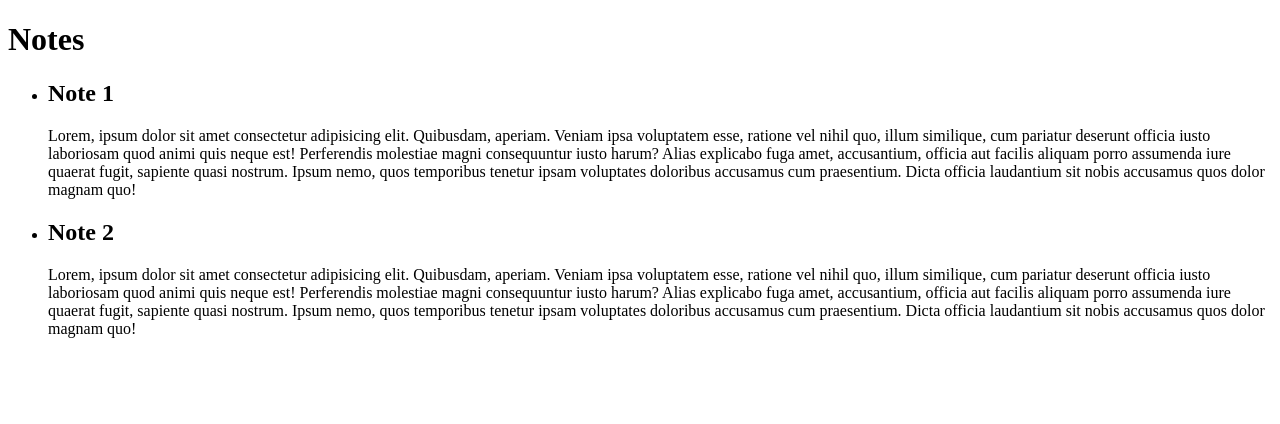
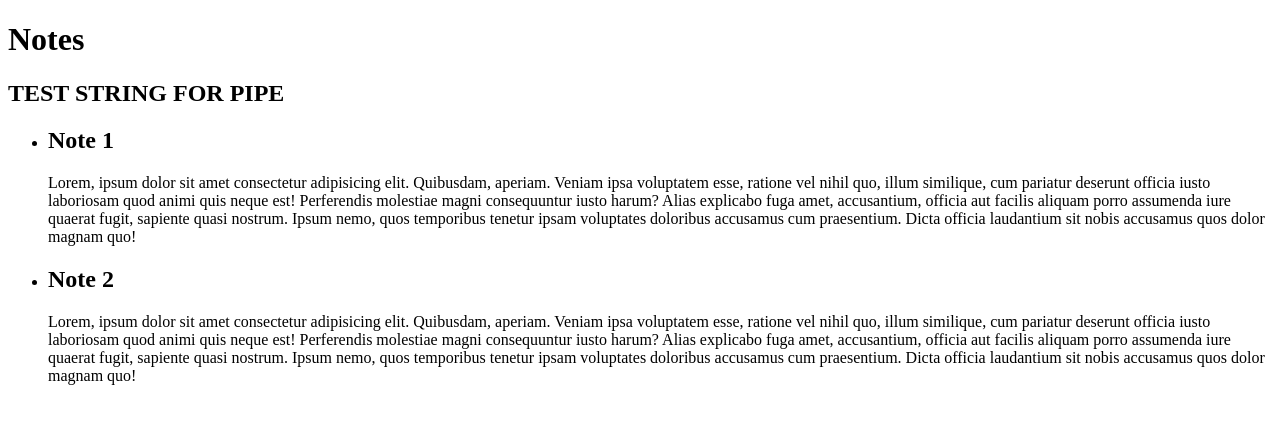
Before and after one commit to AlexanderGridin/g-notes, an Angular app in the folder angular/sandbox/: page / in a window 1280 px wide. Shown: the top 424 px of the page. Built offline with nearby package versions, Linux system fonts and the light colour scheme.

Commit message:
angular/pipes created and filled

```diff
--- a/angular/sandbox/src/app/app.module.ts
+++ b/angular/sandbox/src/app/app.module.ts
@@ -4,10 +4,10 @@ import { BrowserModule } from '@angular/platform-browser';
 import { AppRoutingModule } from './app-routing.module';
 import { AppComponent } from './app.component';
 import { NotesListComponent } from './components/notes-list/notes-list.component';
-import { INJECTION_TOKEN } from './components/notes-list/notes-list.component';
+import { TestPipePipe } from './pipes/test-pipe/test-pipe.pipe';
 
 @NgModule({
-  declarations: [AppComponent, NotesListComponent],
+  declarations: [AppComponent, NotesListComponent, TestPipePipe],
   imports: [BrowserModule, AppRoutingModule],
   providers: [],
   bootstrap: [AppComponent],
--- a/angular/sandbox/src/app/components/notes-list/notes-list.component.html
+++ b/angular/sandbox/src/app/components/notes-list/notes-list.component.html
@@ -1,3 +1,5 @@
+<h2>{{ str | testPipe: 21:55 }}</h2>
+
 <ul *ngIf="notes">
   <li *ngFor="let note of notes">
     <h2>{{ note.title }}</h2>
--- a/angular/sandbox/src/app/components/notes-list/notes-list.component.ts
+++ b/angular/sandbox/src/app/components/notes-list/notes-list.component.ts
@@ -22,6 +22,7 @@ export const INJECTION_TOKEN = new InjectionToken<User>('URL', {
 })
 export class NotesListComponent implements OnInit {
   public notes!: Array<Note>;
+  public readonly str = 'test string for pipe';
 
   public constructor(
     private readonly service: NotesService,
--- /dev/null
+++ b/angular/sandbox/src/app/pipes/test-pipe/test-pipe.pipe.ts
@@ -0,0 +1,11 @@
+import { Pipe, PipeTransform } from '@angular/core';
+
+@Pipe({
+  name: 'testPipe',
+})
+export class TestPipePipe implements PipeTransform {
+  transform(value: string, arg1: number, arg2: number): string {
+    console.log(arg1, arg2);
+    return value.toUpperCase();
+  }
+}
```
Also changed, not shown: 1 other file (tests, documents, lock files or other folders).
